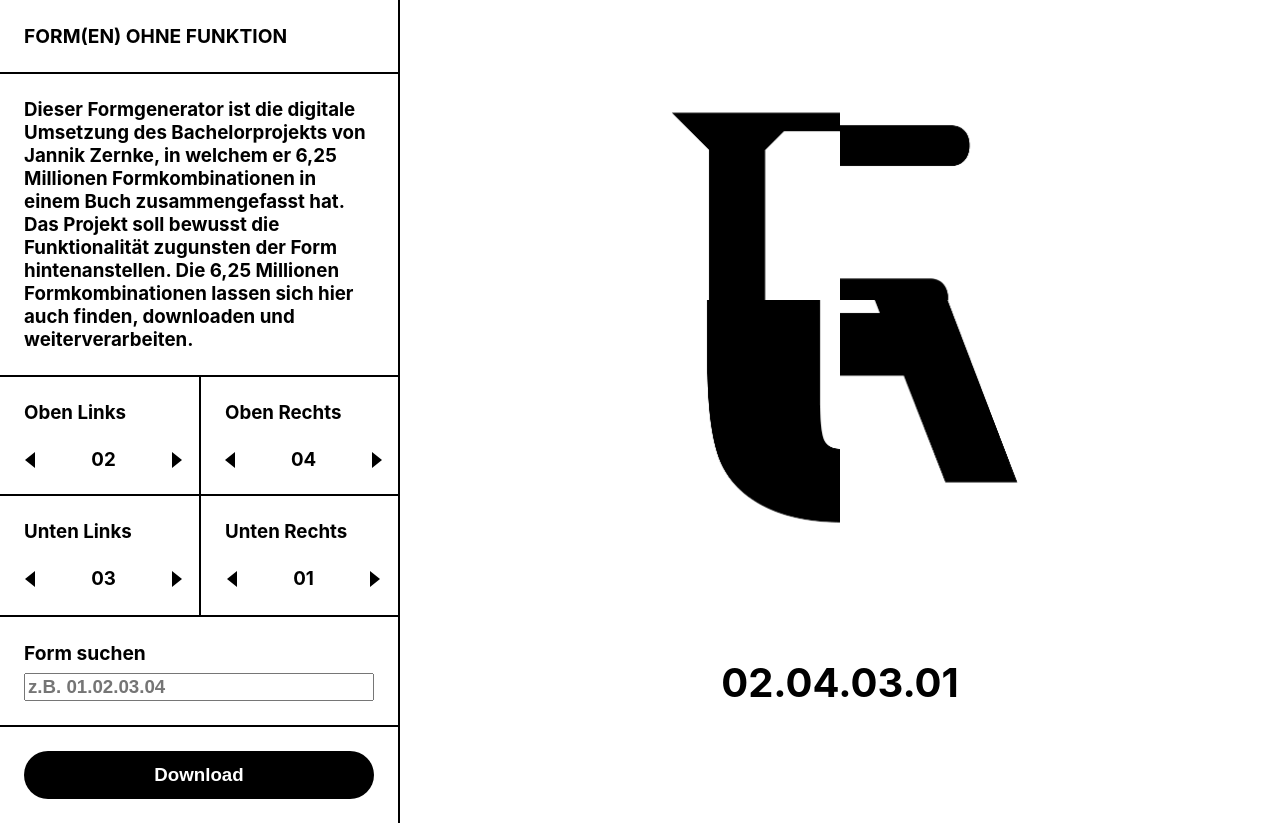
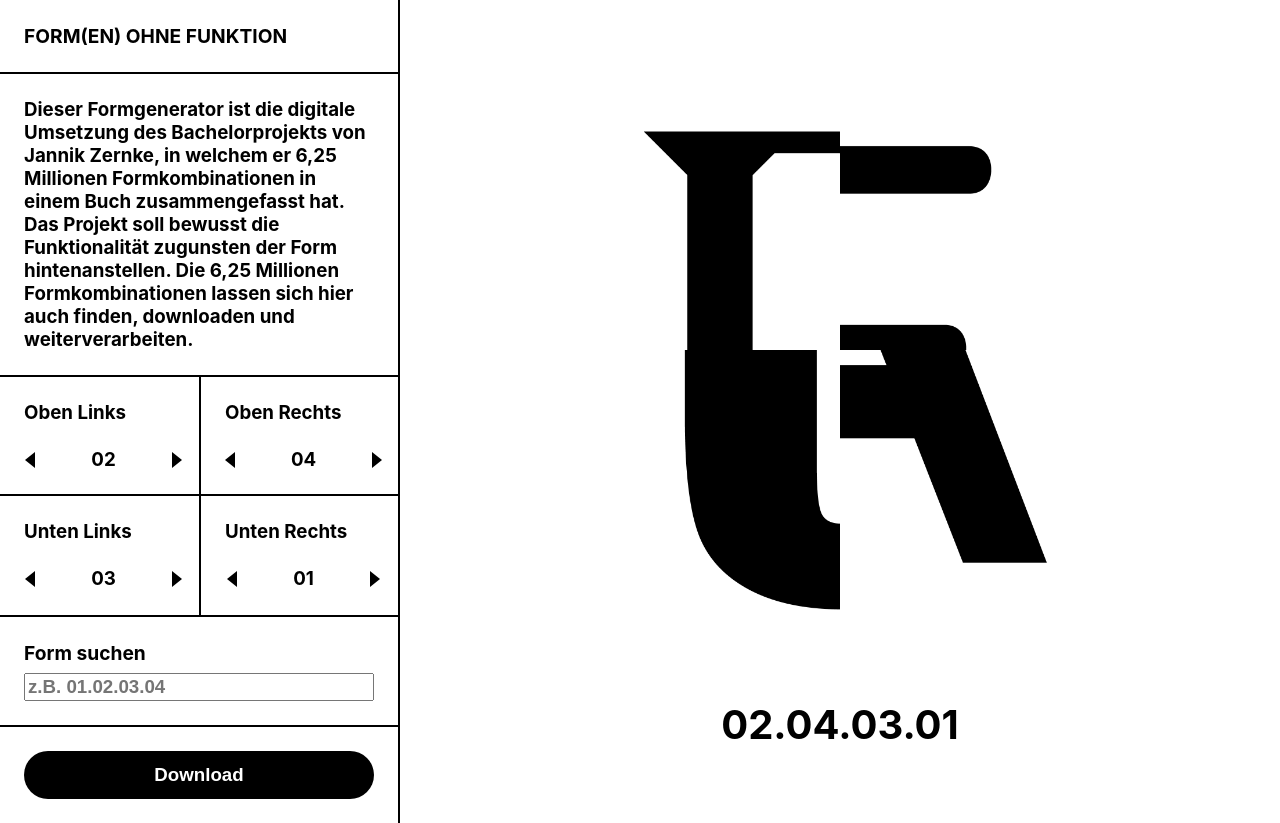
Before and after one commit to jandriescher/formen-ohne-funktion, a React (Create React App) app: page / in a window 1280 px wide. Built offline with nearby package versions, Linux system fonts and the light colour scheme.

Commit message:
fix spacing

```diff
--- a/src/components/ContentPlane/ImageCode/index.js
+++ b/src/components/ContentPlane/ImageCode/index.js
@@ -9,7 +9,6 @@ const ImageCodeContainer = styled.div`
   align-items: center;
   justify-content: center;
   background-color: white;
-  height: 20%;
   font-size: 2.5rem;
   font-weight: ${styles.font.heading.weight};
 `
--- a/src/components/ContentPlane/ImagePlane/ImageGrid/index.js
+++ b/src/components/ContentPlane/ImagePlane/ImageGrid/index.js
@@ -2,8 +2,8 @@ import styled from 'styled-components'
 
 const ImageGridContainer = styled.div`
   display: grid;
-  width: 600px;
-  height: 600px;
+  width: 700px;
+  height: 700px;
   overflow: auto;
   grid-template-columns: [first] 50% [line2] 50% [end];
   grid-template-rows: [row1-start] 50% [row2-start] 50% [last-line];
```
